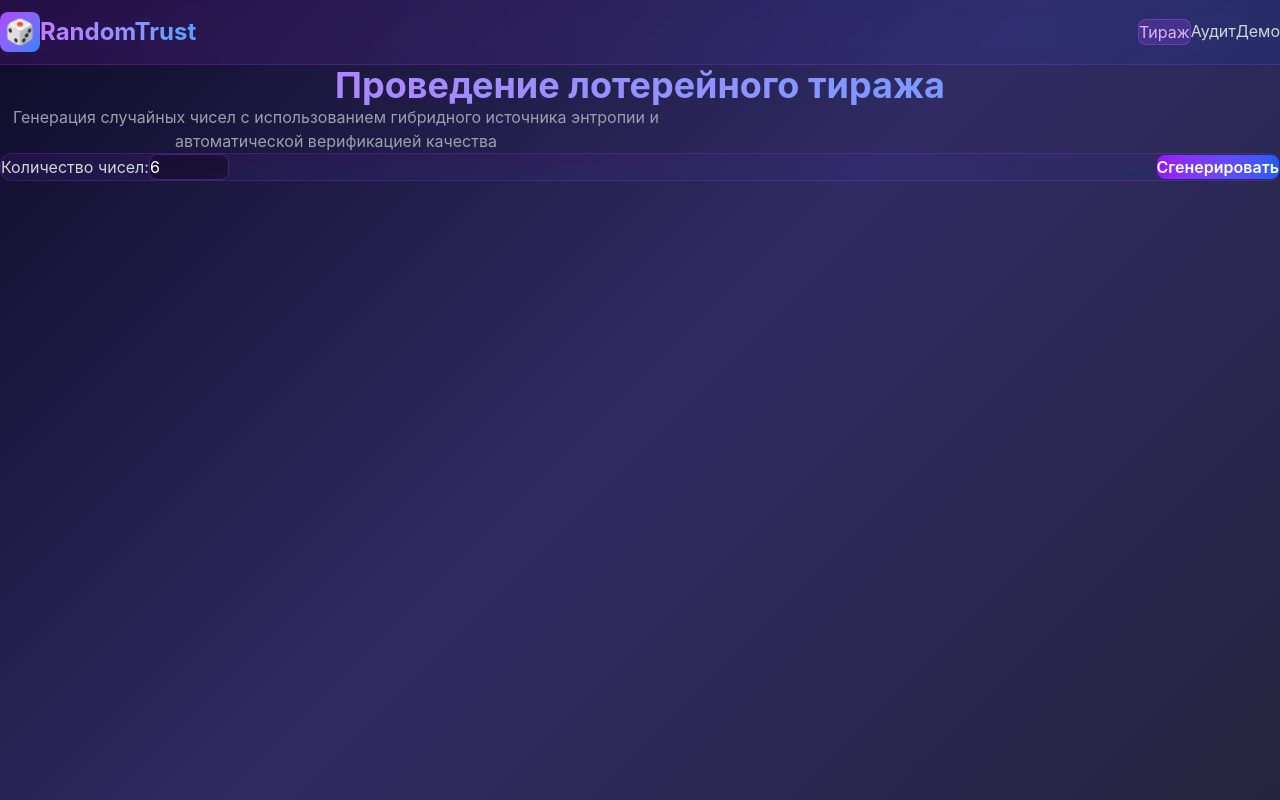
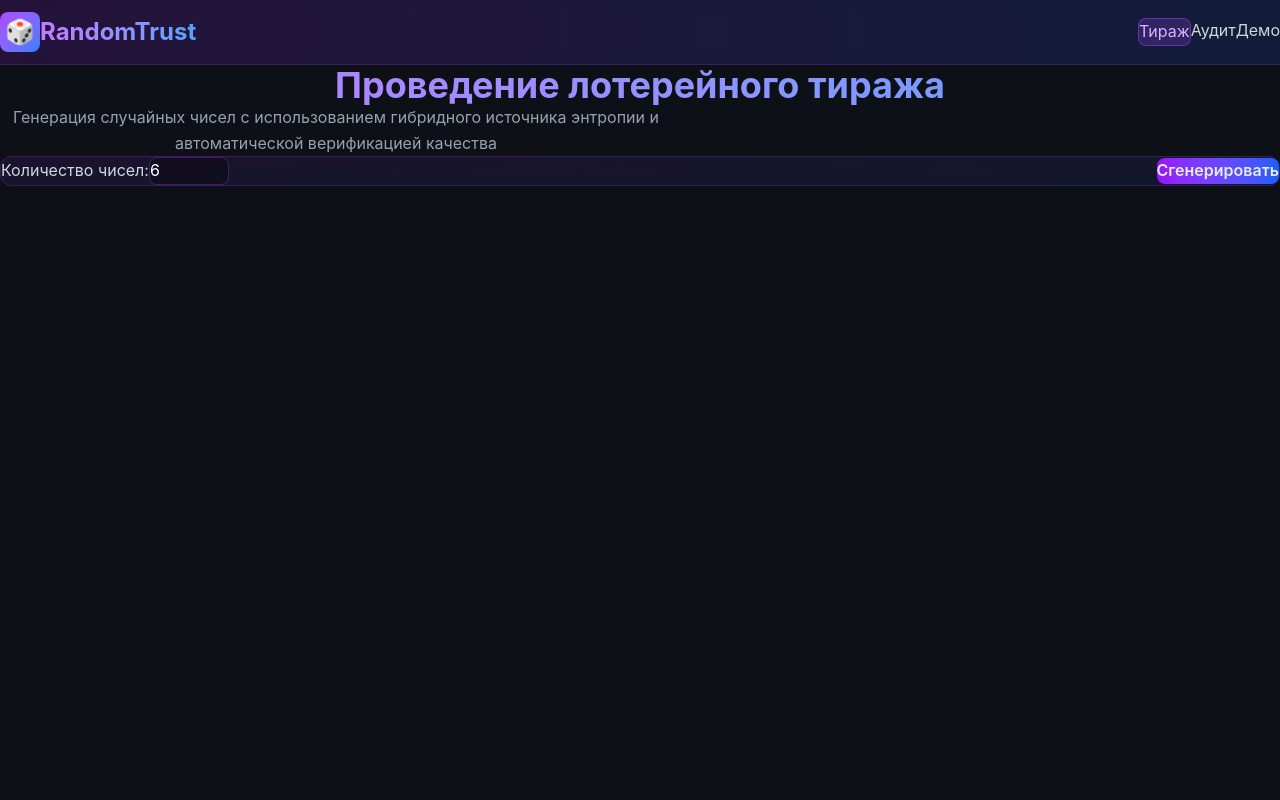
Before and after one commit to kenzWeb/genearator-react, a React (Vite) app: page /draw in a window 1280 px wide. Built offline with nearby package versions, Linux system fonts and the light colour scheme.

Commit message:
style: redesign with new color palette
- Add custom Tailwind config with NASA-inspired colors
- Implement glassmorphism effects
- Add glow shadows and cyber theme
- Update global styles with dark background

```diff
--- a/src/index.css
+++ b/src/index.css
@@ -7,13 +7,32 @@
 }
 
 body {
-	font-family: 'Inter', system-ui, -apple-system, sans-serif;
-	background: linear-gradient(135deg, #0f0c29 0%, #302b63 50%, #24243e 100%);
+	font-family: 'Inter', -apple-system, BlinkMacSystemFont, 'Segoe UI',
+		sans-serif;
+	background: #0d1117;
 	min-height: 100vh;
-	color: #ffffff;
+	color: #e6edf3;
 	overflow-x: hidden;
+	line-height: 1.6;
 }
 
 #root {
 	min-height: 100vh;
 }
+
+::-webkit-scrollbar {
+	width: 8px;
+}
+
+::-webkit-scrollbar-track {
+	background: #161b22;
+}
+
+::-webkit-scrollbar-thumb {
+	background: #222831;
+	border-radius: 4px;
+}
+
+::-webkit-scrollbar-thumb:hover {
+	background: #00bfff;
+}
--- /dev/null
+++ b/tailwind.config.js
@@ -0,0 +1,42 @@
+/** @type {import('tailwindcss').Config} */
+export default {
+	content: ['./index.html', './src/**/*.{js,ts,jsx,tsx}'],
+	theme: {
+		extend: {
+			colors: {
+				primary: {
+					bg: '#0D1117',
+					card: '#161B22',
+					border: '#222831',
+				},
+				accent: {
+					cyan: '#00BFFF',
+					mint: '#4BFFB4',
+				},
+				status: {
+					warning: '#FFD166',
+					error: '#FF4D4D',
+				},
+				text: {
+					primary: '#E6EDF3',
+					secondary: '#9BA7B4',
+				},
+			},
+			borderRadius: {
+				card: '1.25rem',
+			},
+			boxShadow: {
+				glow: '0 0 20px rgba(0, 191, 255, 0.3)',
+				'glow-mint': '0 0 20px rgba(75, 255, 180, 0.3)',
+				glass: '0 8px 32px rgba(0, 0, 0, 0.3)',
+			},
+			backdropBlur: {
+				glass: '10px',
+			},
+			spacing: {
+				card: '1.5rem',
+			},
+		},
+	},
+	plugins: [],
+}
```
